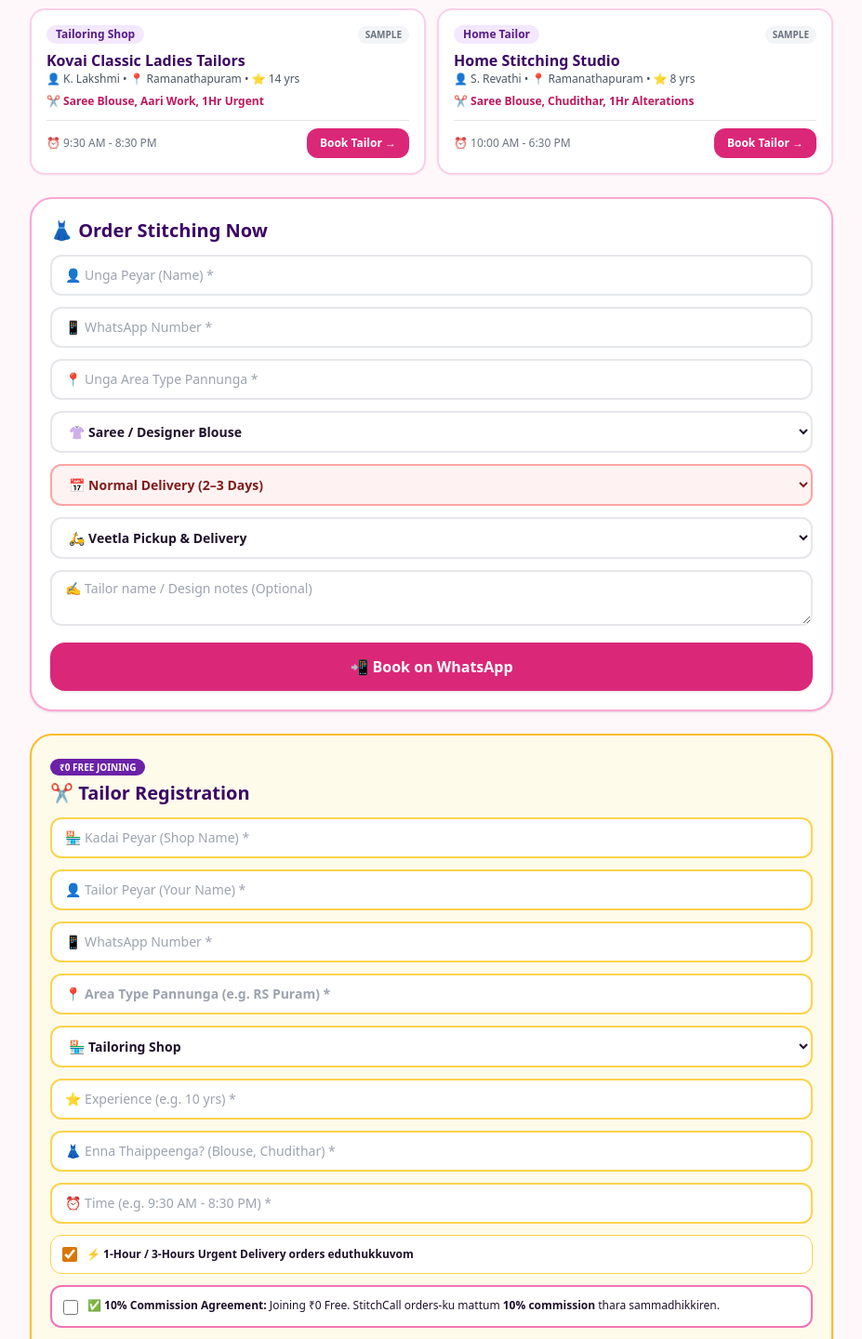
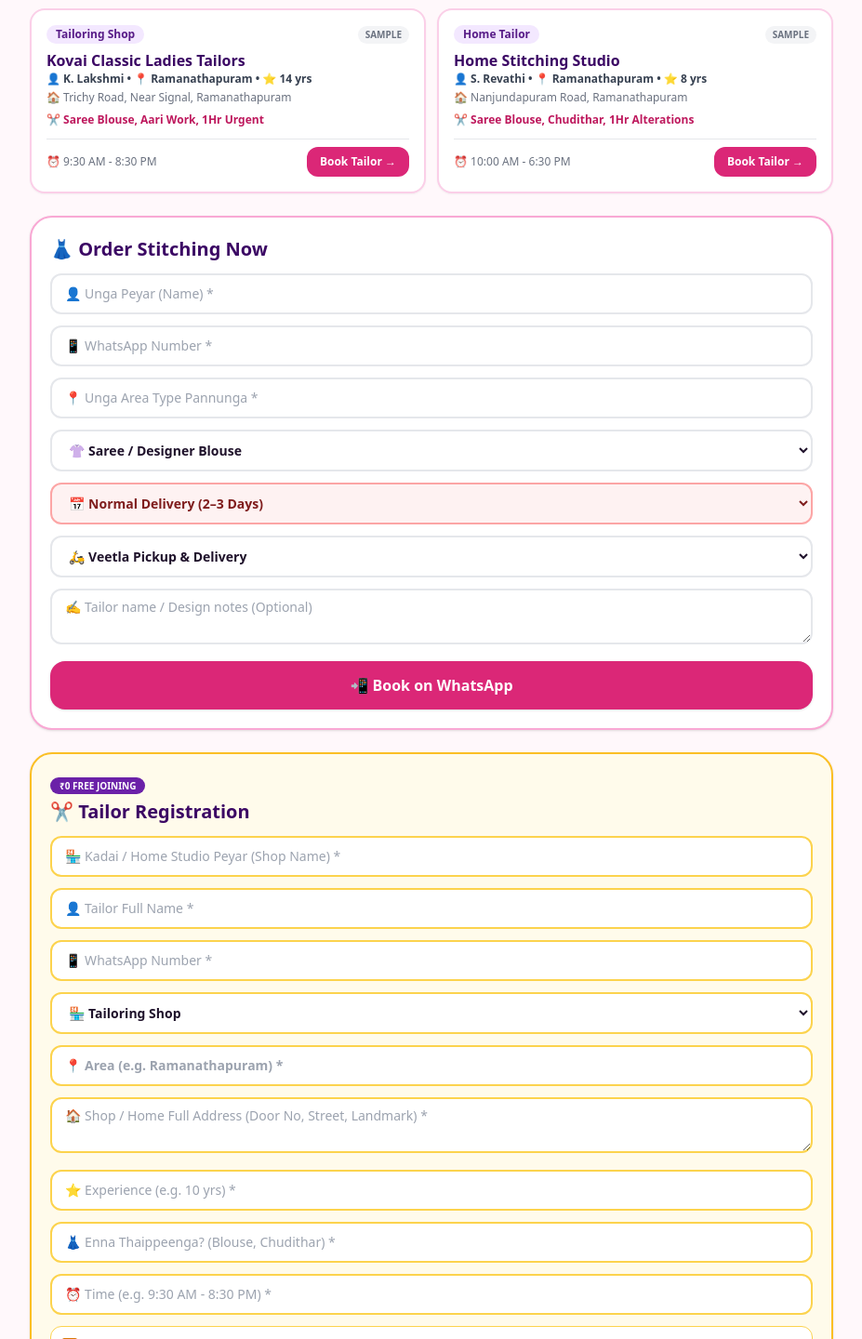
Before and after one commit to diviiisgr-hue/Stitchcall, a plain HTML site: page index.html in a window 1280 px wide. Shown: the part 878-2318 px from the top of the page at 93% size, without its empty margins (176-1103 px from the left). Drawn offline with nearby package versions, Linux system fonts and the light colour scheme; no server answers.

Commit message:
Update index.html

```diff
--- a/index.html
+++ b/index.html
@@ -145,14 +145,15 @@
       <span class="bg-purple-800 text-white text-[10px] font-black px-2.5 py-0.5 rounded-full">₹0 FREE JOINING</span>
       <h3 class="text-xl font-black text-purple-950 mt-1 mb-3">✂️ Tailor Registration</h3>
       <form id="rForm" class="space-y-3">
-        <input type="text" id="rShop" required placeholder="🏪 Kadai Peyar (Shop Name) *" class="border-2 border-amber-300 rounded-xl px-3.5 py-2.5 text-sm w-full bg-white" />
-        <input type="text" id="rOwner" required placeholder="👤 Tailor Peyar (Your Name) *" class="border-2 border-amber-300 rounded-xl px-3.5 py-2.5 text-sm w-full bg-white" />
+        <input type="text" id="rShop" required placeholder="🏪 Kadai / Home Studio Peyar (Shop Name) *" class="border-2 border-amber-300 rounded-xl px-3.5 py-2.5 text-sm w-full bg-white" />
+        <input type="text" id="rOwner" required placeholder="👤 Tailor Full Name *" class="border-2 border-amber-300 rounded-xl px-3.5 py-2.5 text-sm w-full bg-white" />
         <input type="tel" id="rPhone" required placeholder="📱 WhatsApp Number *" class="border-2 border-amber-300 rounded-xl px-3.5 py-2.5 text-sm w-full bg-white" />
-        <input type="text" id="rArea" list="areas" required placeholder="📍 Area Type Pannunga (e.g. RS Puram) *" class="border-2 border-amber-300 rounded-xl px-3.5 py-2.5 text-sm w-full bg-white font-semibold" />
         <select id="rType" class="border-2 border-amber-300 rounded-xl px-3.5 py-2.5 text-sm w-full bg-white font-semibold">
           <option value="Tailoring Shop">🏪 Tailoring Shop</option>
           <option value="Home Tailor">🏠 Home Tailor</option>
         </select>
+        <input type="text" id="rArea" list="areas" required placeholder="📍 Area (e.g. Ramanathapuram) *" class="border-2 border-amber-300 rounded-xl px-3.5 py-2.5 text-sm w-full bg-white font-semibold" />
+        <textarea id="rAddr" rows="2" required placeholder="🏠 Shop / Home Full Address (Door No, Street, Landmark) *" class="border-2 border-amber-300 rounded-xl px-3.5 py-2 text-sm w-full bg-white"></textarea>
         <input type="text" id="rExp" required placeholder="⭐ Experience (e.g. 10 yrs) *" class="border-2 border-amber-300 rounded-xl px-3.5 py-2.5 text-sm w-full bg-white" />
         <input type="text" id="rServ" required placeholder="👗 Enna Thaippeenga? (Blouse, Chudithar) *" class="border-2 border-amber-300 rounded-xl px-3.5 py-2.5 text-sm w-full bg-white" />
         <input type="text" id="rHours" required placeholder="⏰ Time (e.g. 9:30 AM - 8:30 PM) *" class="border-2 border-amber-300 rounded-xl px-3.5 py-2.5 text-sm w-full bg-white" />
@@ -199,8 +200,8 @@
     const db = window.supabase ? window.supabase.createClient(SB_URL, SB_KEY) : null;
 
     let tailors = [
-      { shop_name: "Kovai Classic Ladies Tailors", owner_name: "K. Lakshmi", area: "Ramanathapuram", tailor_type: "Tailoring Shop", services: "Saree Blouse, Aari Work, 1Hr Urgent", experience: "14 yrs", hours: "9:30 AM - 8:30 PM", sample: true },
-      { shop_name: "Home Stitching Studio", owner_name: "S. Revathi", area: "Ramanathapuram", tailor_type: "Home Tailor", services: "Saree Blouse, Chudithar, 1Hr Alterations", experience: "8 yrs", hours: "10:00 AM - 6:30 PM", sample: true }
+      { shop_name: "Kovai Classic Ladies Tailors", full_name: "K. Lakshmi", area: "Ramanathapuram", address: "Trichy Road, Near Signal, Ramanathapuram", tailor_type: "Tailoring Shop", services: "Saree Blouse, Aari Work, 1Hr Urgent", experience: "14 yrs", hours: "9:30 AM - 8:30 PM", sample: true },
+      { shop_name: "Home Stitching Studio", full_name: "S. Revathi", area: "Ramanathapuram", address: "Nanjundapuram Road, Ramanathapuram", tailor_type: "Home Tailor", services: "Saree Blouse, Chudithar, 1Hr Alterations", experience: "8 yrs", hours: "10:00 AM - 6:30 PM", sample: true }
     ];
 
     function setService(v) {
@@ -227,6 +228,7 @@
         return;
       }
       list.forEach(t => {
+        const owner = t.full_name || t.owner_name || 'Tailor';
         const div = document.createElement('div');
         div.className = 'bg-white p-4 rounded-2xl border-2 border-pink-200 shadow-sm flex flex-col justify-between';
         div.innerHTML = `
@@ -236,7 +238,8 @@
               <span class="text-[10px] font-black px-2 py-0.5 rounded-full ${t.sample ? 'bg-gray-100 text-gray-500' : 'bg-green-100 text-green-800'}">${t.sample ? 'SAMPLE' : '✅ VERIFIED'}</span>
             </div>
             <h4 class="font-black text-base text-purple-950">${t.shop_name}</h4>
-            <p class="text-xs text-gray-600 mb-2">👤 ${t.owner_name} • 📍 ${t.area} • ⭐ ${t.experience}</p>
+            <p class="text-xs text-gray-700 font-semibold mb-1">👤 ${owner} • 📍 ${t.area} • ⭐ ${t.experience}</p>
+            ${t.address ? `<p class="text-xs text-gray-500 mb-2">🏠 ${t.address}</p>` : ''}
             <p class="text-xs font-semibold text-pink-700 mb-3">✂️ ${t.services}</p>
           </div>
           <div class="flex justify-between items-center pt-2 border-t">
@@ -251,7 +254,7 @@
 
     function filterList() {
       const q = document.getElementById('searchArea').value.toLowerCase();
-      draw(q ? tailors.filter(t => (t.area || '').toLowerCase().includes(q)) : tailors);
+      draw(q ? tailors.filter(t => (t.area || '').toLowerCase().includes(q) || (t.address || '').toLowerCase().includes(q)) : tailors);
     }
 
     async function fetchTailors() {
@@ -273,11 +276,14 @@
       let serv = document.getElementById('rServ').value.trim();
       if (document.getElementById('rUrgent').checked) serv += ', 1Hr & 3Hr Urgent';
 
+      const ownerName = document.getElementById('rOwner').value.trim();
       const row = {
         shop_name: document.getElementById('rShop').value.trim(),
-        owner_name: document.getElementById('rOwner').value.trim(),
+        full_name: ownerName,
+        owner_name: ownerName,
         phone: document.getElementById('rPhone').value.trim(),
         area: document.getElementById('rArea').value.trim(),
+        address: document.getElementById('rAddr').value.trim(),
         tailor_type: document.getElementById('rType').value,
         services: serv,
         experience: document.getElementById('rExp').value.trim(),
@@ -302,7 +308,7 @@
       btn.innerText = '✅ Accept & Join StitchCall';
       alert('🎉 Success! Unga shop live aayiduchu.');
 
-      const txt = `*New Tailor — StitchCall*%0AShop: ${row.shop_name}%0AName: ${row.owner_name}%0APhone: ${row.phone}%0AArea: ${row.area}%0AServices: ${row.services}%0A10% Commission: YES`;
+      const txt = `*New Tailor — StitchCall*%0AShop: ${row.shop_name}%0AType: ${row.tailor_type}%0AName: ${row.full_name}%0APhone: ${row.phone}%0AArea: ${row.area}%0AAddress: ${row.address}%0AServices: ${row.services}%0A10% Commission: YES`;
       window.open(`https://wa.me/${WA_NUM}?text=${txt}`, '_blank');
     };
 
@@ -315,4 +321,4 @@
     fetchTailors();
   </script>
 </body>
-          </html>
+</html>
```
